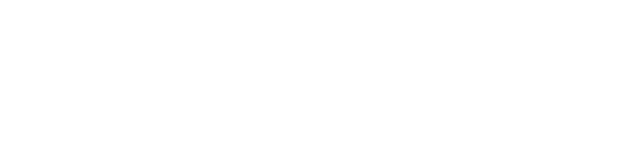
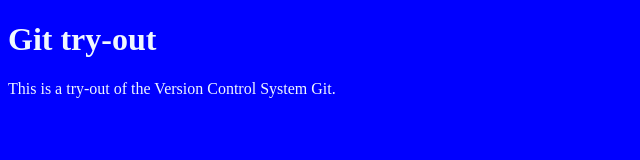
Before and after one commit to emiliogonlon/git_intro, a plain HTML site: page index.html in a window 1280 px wide. Shown: the whole page, without its empty margins (0-640 px from the left). Drawn offline with Linux system fonts and the light colour scheme.

Commit message:
Content and style

```diff
--- a/index.html
+++ b/index.html
@@ -4,9 +4,11 @@
     <meta charset="UTF-8">
     <meta http-equiv="X-UA-Compatible" content="IE=edge">
     <meta name="viewport" content="width=device-width, initial-scale=1.0">
-    <title>Document</title>
+    <title>Git try-out exercise</title>
+    <link rel="stylesheet" href="/styles.css">
 </head>
 <body>
-
+    <h1>Git try-out</h1>
+    <p>This is a try-out of the Version Control System Git.</p>
 </body>
 </html>
--- a/styles.css
+++ b/styles.css
@@ -0,0 +1,4 @@
+body {
+    background-color: blue;
+    color: aliceblue;
+}
```
